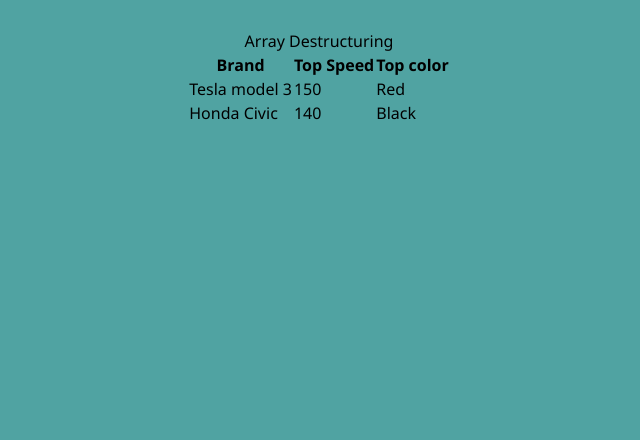
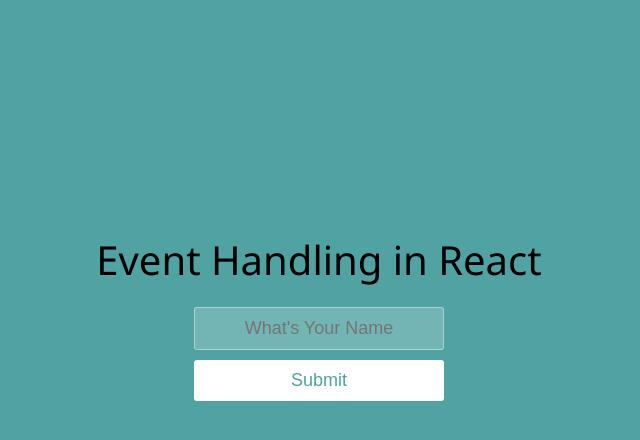
Before and after one commit to Najafkhan256/React, a React (Create React App) app: page / in a window 1280 px wide. Shown: the top 440 px of the page, without its empty margins (321-961 px from the left). Built offline with nearby package versions, Linux system fonts and the light colour scheme.

Commit message:
Event handler in react

```diff
--- a/src/App.js
+++ b/src/App.js
@@ -1,5 +1,6 @@
 import "./App.css";
-import ArrayDestructuring from "./components/ArrayDestructuring/ArrayDestructuring";
+// import ArrayDestructuring from "./components/ArrayDestructuring/ArrayDestructuring";
+import EventHandling from "./components/EventHandling/EventHandling";
 // import { Counter } from "./components/Counter/Counter";
 // import { TimeWithState } from "./components/TimeWithState/TimeWithState";
 // import DeclarativeImperative from "./components/DeclarativeImperative/DeclarativeImperative";
@@ -36,8 +37,9 @@
       <DeclarativeImperative />
       <Counter />
       <TimeWithState />
+      <ArrayDestructuring />
       */}
-      <ArrayDestructuring />
+      <EventHandling />
     </div>
   );
 }
--- /dev/null
+++ b/src/Components/EventHandling/EventHandling.jsx
@@ -0,0 +1,37 @@
+import React, { useState } from "react";
+
+const EventHandling = () => {
+  const [hading, setHading] = useState("Event Handling in React");
+  const [isMouseOver, setMouseOver] = useState(false);
+  function mouseClick(e) {
+    e.preventDefault();
+    setHading("Submitted");
+  }
+
+  function mouseOver() {
+    // document.getElementById("submit").style.backgroundColor = "black";
+    setMouseOver(true);
+  }
+  function mouseOut() {
+    // document.getElementById("submit").style.backgroundColor = "white";
+    setMouseOver(false);
+  }
+  return (
+    <div className="container">
+      <h1>{hading}</h1>
+      <form>
+        <input type="text" placeholder="What's Your Name" />
+        <button
+          style={{ backgroundColor: isMouseOver ? "black" : "white" }}
+          onClick={mouseClick}
+          onMouseOver={mouseOver}
+          onMouseOut={mouseOut}
+        >
+          Submit
+        </button>
+      </form>
+    </div>
+  );
+};
+
+export default EventHandling;
```
